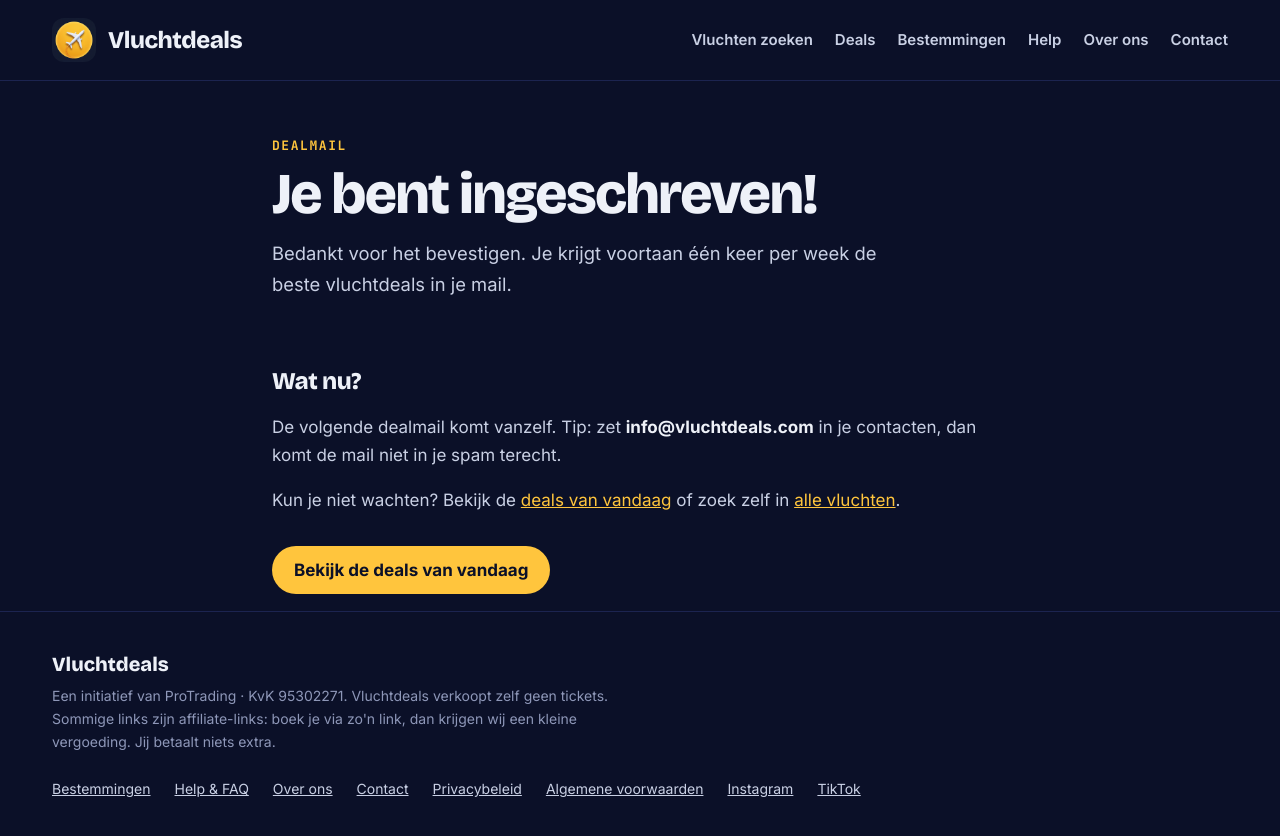
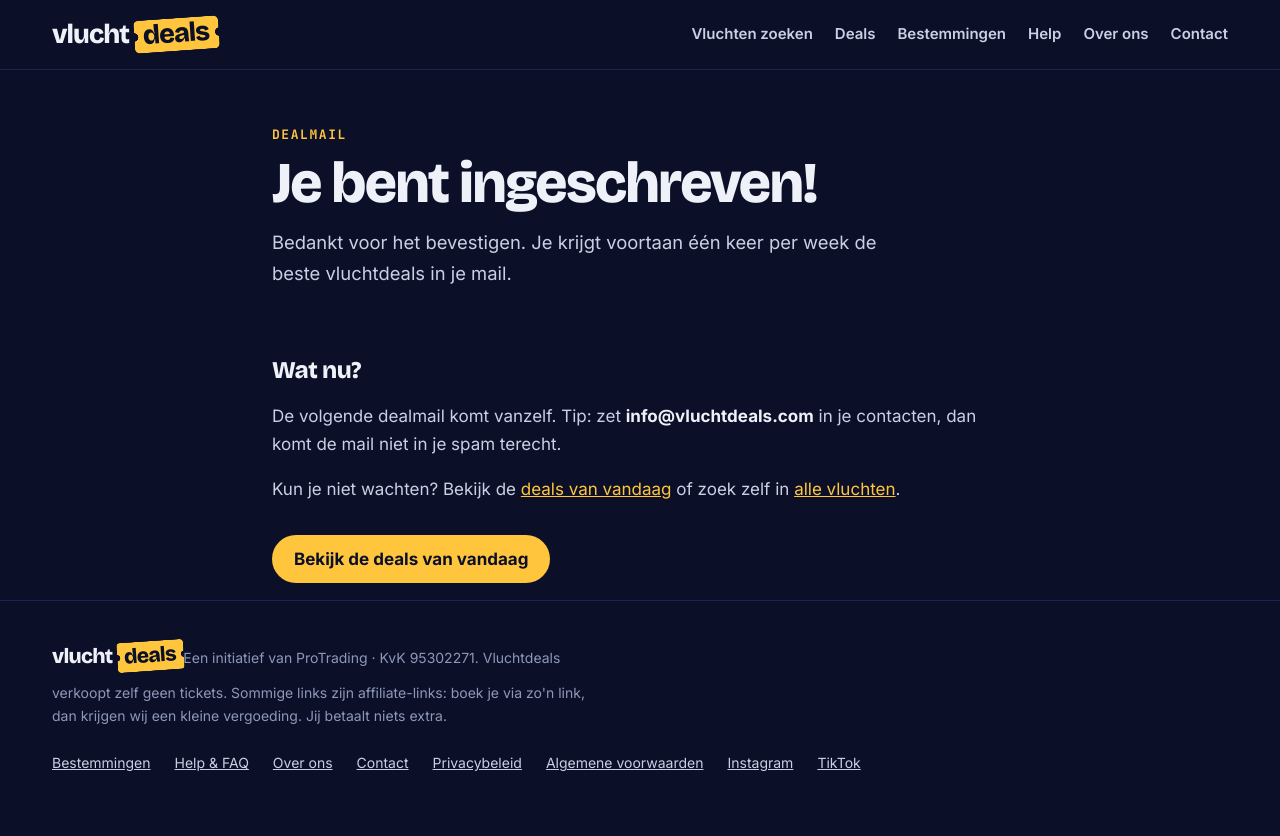
Before and after one commit to souf0371/vluchtdeals-site, a plain HTML site: page web/bevestigd.html in a window 1280 px wide. Drawn offline with nearby package versions, Linux system fonts and the light colour scheme.

Commit message:
media web/bevestigd.html

```diff
--- a/web/bevestigd.html
+++ b/web/bevestigd.html
@@ -6,11 +6,11 @@
 <title>Inschrijving bevestigd – Vluchtdeals</title>
 <meta name="description" content="Je inschrijving voor de dealmail van Vluchtdeals is bevestigd.">
 <link rel="canonical" href="https://vluchtdeals.com/bevestigd.html">
-<link rel="icon" type="image/png" href="/logo.png">
+<link rel="icon" href="/favicon.ico" sizes="any"><link rel="icon" type="image/png" href="/logo.png">
 <link rel="apple-touch-icon" href="/apple-touch-icon.png">
 <meta property="og:title" content="Inschrijving bevestigd – Vluchtdeals">
 <meta property="og:description" content="Je inschrijving voor de dealmail van Vluchtdeals is bevestigd.">
-<meta property="og:image" content="https://vluchtdeals.com/logo.png">
+<meta property="og:image" content="https://vluchtdeals.com/og.png">
 <link rel="preconnect" href="https://fonts.googleapis.com">
 <link rel="preconnect" href="https://fonts.gstatic.com" crossorigin>
 <link href="https://fonts.googleapis.com/css2?family=Bricolage+Grotesque:opsz,wght@12..96,700;12..96,800&family=Inter:wght@400;500;600;700&family=JetBrains+Mono:wght@500;700&display=swap" rel="stylesheet">
@@ -24,9 +24,7 @@ a{color:var(--sun)}a:hover{color:var(--sun2)}
 .narrow{max-width:800px}
 header.top{border-bottom:1px solid var(--line)}
 .topbar{display:flex;flex-wrap:wrap;align-items:center;justify-content:space-between;gap:16px;padding-top:18px;padding-bottom:18px}
-.brand{display:flex;align-items:center;gap:12px;text-decoration:none;color:var(--paper)}
-.brand img{width:44px;height:44px;border-radius:12px}
-.brand span{font:800 24px "Bricolage Grotesque",sans-serif;letter-spacing:-.02em}
+.brand{display:inline-flex;align-items:center;gap:5px;text-decoration:none;color:var(--paper);font:800 27px "Bricolage Grotesque",sans-serif;letter-spacing:-.035em;line-height:1}.brand:hover{color:var(--paper)}.tk{display:inline-block;transform:rotate(-4deg);background:var(--sun);color:var(--ink);border-radius:5px;padding:2px 10px 4px 9px;-webkit-mask:radial-gradient(circle at 0 50%,transparent 4px,#000 4.5px) left/51% 100% no-repeat,radial-gradient(circle at 100% 50%,transparent 4px,#000 4.5px) right/51% 100% no-repeat;mask:radial-gradient(circle at 0 50%,transparent 4px,#000 4.5px) left/51% 100% no-repeat,radial-gradient(circle at 100% 50%,transparent 4px,#000 4.5px) right/51% 100% no-repeat}
 .toplinks{display:flex;flex-wrap:wrap;align-items:center;gap:22px;font-weight:600;font-size:15px}
 .toplinks a{color:var(--soft);text-decoration:none}.toplinks a[aria-current]{color:var(--sun)}
 .btn{display:inline-flex;align-items:center;justify-content:center;min-height:48px;padding:0 22px;border-radius:999px;font-weight:700;text-decoration:none;background:var(--sun);color:var(--ink)}
@@ -53,7 +51,7 @@ strong{color:var(--paper)}
 .big{font:700 1.3rem "JetBrains Mono",monospace;color:var(--sun);word-break:break-all}
 footer{border-top:1px solid var(--line);font-size:14px;color:var(--mute)}
 footer .wrap{display:flex;flex-wrap:wrap;justify-content:space-between;gap:24px;padding-top:40px;padding-bottom:56px}
-footer .fb{font:800 20px "Bricolage Grotesque",sans-serif;color:var(--paper);display:block;margin-bottom:8px}
+footer .fb{font:800 21px "Bricolage Grotesque",sans-serif;color:var(--paper);display:inline-flex;align-items:center;gap:4px;letter-spacing:-.035em;margin-bottom:10px}footer .fb .tk{border-radius:4px;padding:1px 8px 3px 7px;-webkit-mask:radial-gradient(circle at 0 50%,transparent 3px,#000 3.5px) left/51% 100% no-repeat,radial-gradient(circle at 100% 50%,transparent 3px,#000 3.5px) right/51% 100% no-repeat;mask:radial-gradient(circle at 0 50%,transparent 3px,#000 3.5px) left/51% 100% no-repeat,radial-gradient(circle at 100% 50%,transparent 3px,#000 3.5px) right/51% 100% no-repeat}
 footer nav{display:flex;flex-wrap:wrap;gap:24px}
 footer nav a{color:var(--soft)}
 @media(max-width:600px){.wrap{padding:0 20px}.toplinks{gap:16px}.hide-s{display:none}}
@@ -62,7 +60,7 @@ footer nav a{color:var(--soft)}
 </head>
 <body>
 <header class="top"><div class="wrap topbar">
-  <a class="brand" href="/"><img src="/logo.png" alt=""><span>Vluchtdeals</span></a>
+  <a class="brand" href="/" aria-label="Vluchtdeals, naar de homepage">vlucht<span class="tk">deals</span></a>
   <nav class="toplinks" aria-label="Menu">
     <a href="/#zoeken">Vluchten zoeken</a>
     <a class="hide-s" href="/#deals">Deals</a>
@@ -84,7 +82,7 @@ footer nav a{color:var(--soft)}
 <p style="margin-top:32px"><a class="btn" href="/#deals">Bekijk de deals van vandaag</a></p>
 </main>
 <footer><div class="wrap">
-  <div style="max-width:560px"><span class="fb">Vluchtdeals</span>Een initiatief van ProTrading · KvK 95302271. Vluchtdeals verkoopt zelf geen tickets. Sommige links zijn affiliate-links: boek je via zo'n link, dan krijgen wij een kleine vergoeding. Jij betaalt niets extra.</div>
+  <div style="max-width:560px"><span class="fb">vlucht<span class="tk">deals</span></span>Een initiatief van ProTrading · KvK 95302271. Vluchtdeals verkoopt zelf geen tickets. Sommige links zijn affiliate-links: boek je via zo'n link, dan krijgen wij een kleine vergoeding. Jij betaalt niets extra.</div>
   <nav aria-label="Voettekst">
     <a href="/bestemmingen/">Bestemmingen</a>
     <a href="/help.html">Help &amp; FAQ</a>
```
